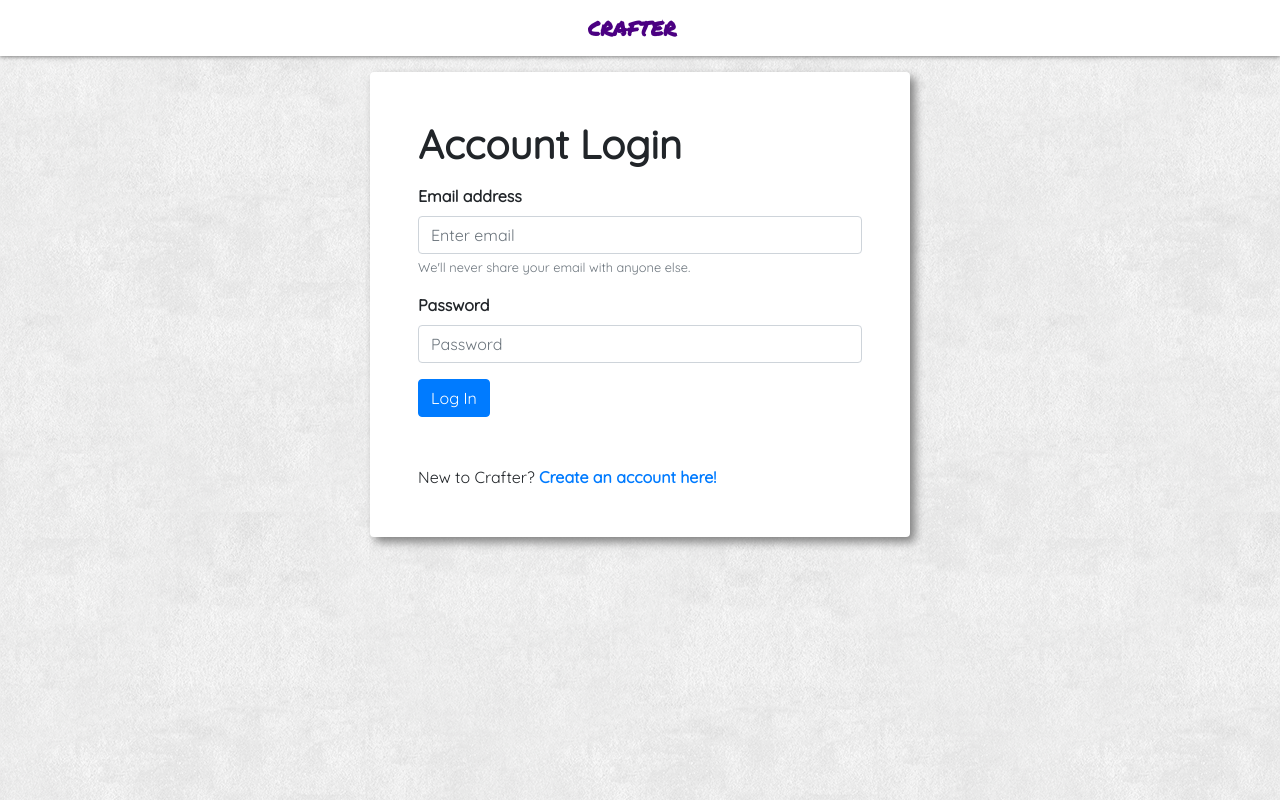
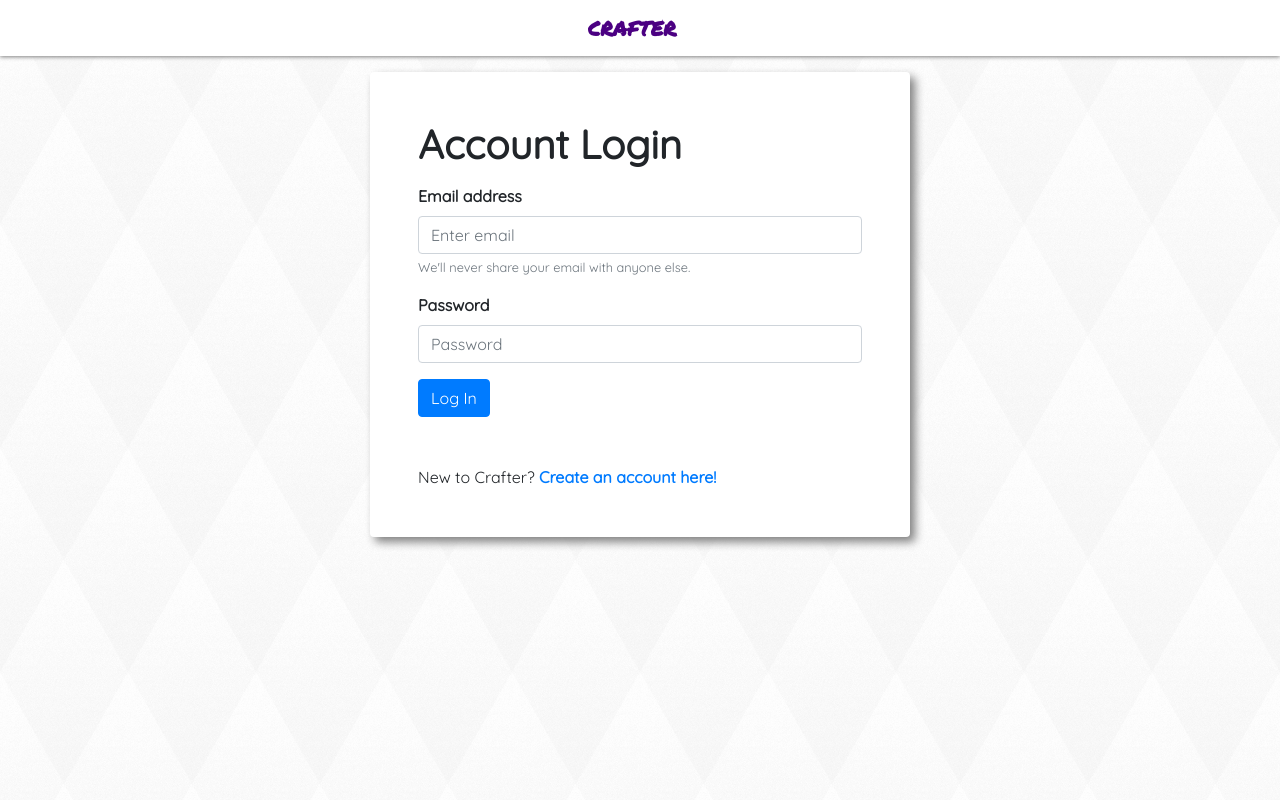
Before and after one commit to nick-ramsay/project-3, a React (Create React App) app in the folder client/: page / in a window 1280 px wide. Built offline with nearby package versions, Linux system fonts and the light colour scheme; what @react-pdf/renderer would draw is missing.

Commit message:
Updated background image

```diff
--- a/client/src/App.css
+++ b/client/src/App.css
@@ -1,5 +1,6 @@
 body {
   font-family: 'Quicksand', sans-serif;
+  background: linear-gradient(rgba(0, 0, 0, 0.0025), rgba(0, 0, 0, 0.0025)), url("./images/background-pattern.png");
 }
 
 .content-container {
--- a/client/src/pages/CreateAccount/style.css
+++ b/client/src/pages/CreateAccount/style.css
@@ -1,12 +1,3 @@
-body {
-    /*
-    background-color: rgba(0, 0, 0, 0.5);
-    background-blend-mode: darken;
-    background-image: url("../../images/login-background.jpg");
-    background-size: cover;
-    */
-}
-
 label {
     font-weight: bold;
 }
--- a/client/src/pages/Home/style.css
+++ b/client/src/pages/Home/style.css
@@ -1,7 +1,4 @@
-body {
-    background-image: url("../../images/background-pattern.png");
-    background-repeat: repeat;
-}
+
 
 @media only screen and (max-width : 640px) {
     #myChart {
```
Also changed, not shown: client/src/images/background-pattern.png.
